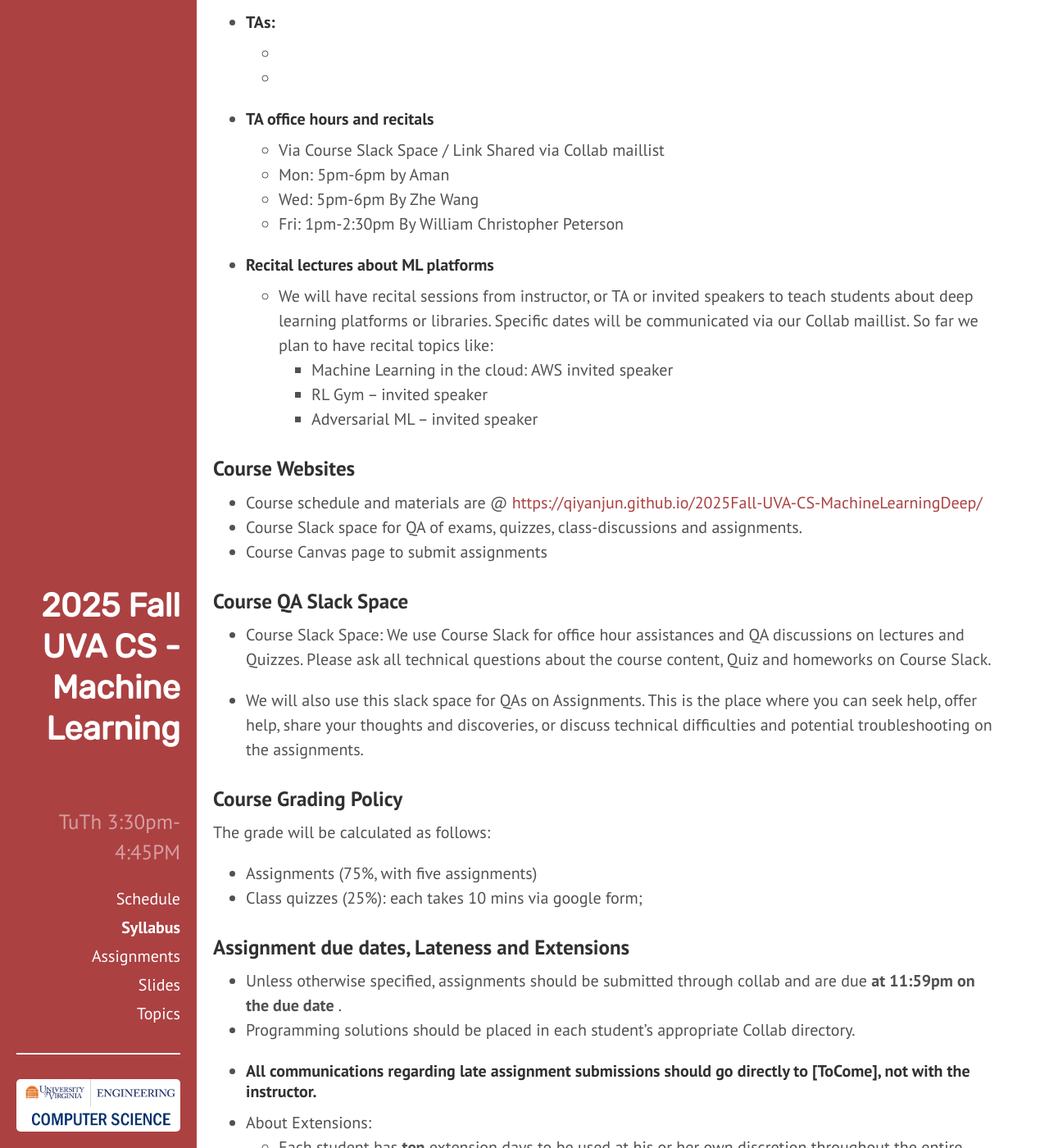
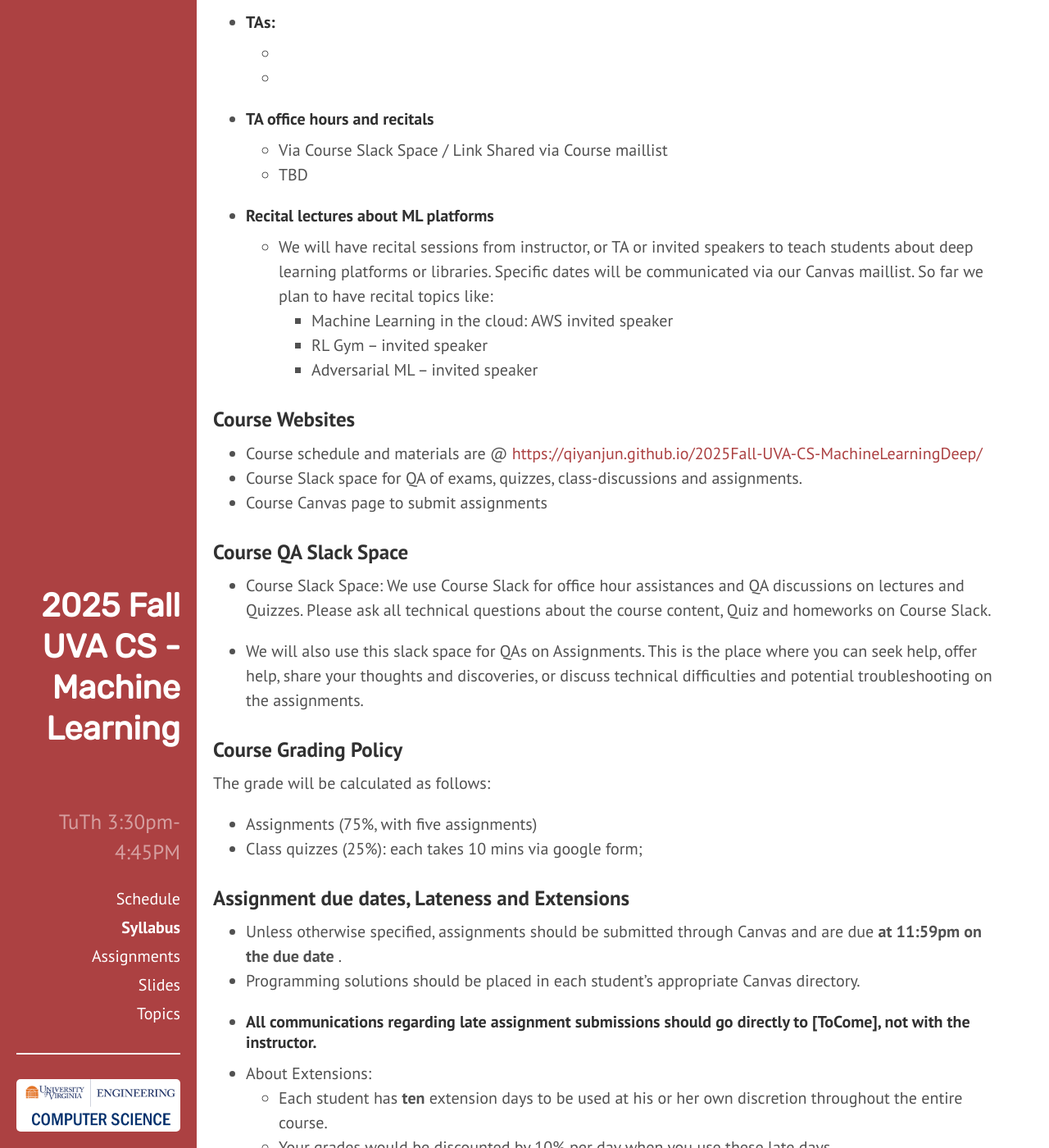
Before and after one commit to qiyanjun/2025Fall-UVA-CS-MachineLearningDeep, a Jekyll site: the page built from About.md, in a window 1280 px wide and 1400 px high, scrolled down 2388 px. Shown: the whole window at 82% size. Built offline with Jekyll 4.4.1, drawn with Linux system fonts in a browser that asks for light colours.

Commit message:
update Canvas mention

```diff
--- a/About.md
+++ b/About.md
@@ -78,16 +78,14 @@
    +
 
 + #### TA office hours and recitals
-  - Via Course Slack Space / Link Shared via Collab maillist
-  - Mon: 5pm-6pm by Aman
-  - Wed: 5pm-6pm By Zhe Wang
-  - Fri: 1pm-2:30pm By William Christopher Peterson
+  - Via Course Slack Space / Link Shared via Course maillist
+  - TBD
 
 
 
 + #### Recital lectures about ML platforms
   - We will have recital sessions from instructor, or TA or  invited
-  speakers to teach students about deep learning platforms or libraries. Specific dates will be communicated via our Collab maillist.  So far we plan to have recital topics like:
+  speakers to teach students about deep learning platforms or libraries. Specific dates will be communicated via our Canvas maillist.  So far we plan to have recital topics like:
     - Machine Learning in the cloud: AWS invited speaker
     - RL Gym – invited speaker
     - Adversarial ML – invited speaker
@@ -117,10 +115,10 @@
 
 ### Assignment due dates, Lateness and Extensions
 
-+ Unless otherwise specified, assignments should be submitted through collab and are due  <b>
++ Unless otherwise specified, assignments should be submitted through Canvas and are due  <b>
 at 11:59pm on the due date </b>.
 + Programming solutions should be placed in each student's appropriate
- Collab  directory.
+ Canvas  directory.
 
 + #### All communications regarding late assignment submissions should go directly to [ToCome], not with the instructor.
 
--- a/index.html
+++ b/index.html
@@ -63,7 +63,7 @@
 {% assign dweeks = "|W1|W2|W2|W3|W3|W4|W4|W5|W5|W6|W6|W7|W7|W8|W9|W9|W10|W10|W11|W12|W12|W13|W13|W14 | W15| W15| W16 " | split: "|" %}
 
 
-{% assign Qdates = "|Q0||Q1||Q2||Q3||Q4||Q5||Q6||Q7|| Q8||Q9||||Q10||Q11||Q12|" | split: "|" %}
+{% assign Qdates = "||Q0|Q1||Q2||Q3||Q4||Q5||Q6||Q7|| Q8||Q9||||Q10||Q11||Q12|" | split: "|" %}
 
 {% for post in sorted %}
 
```
Also changed, not shown: Assignments.md (+2 -2 lines).
